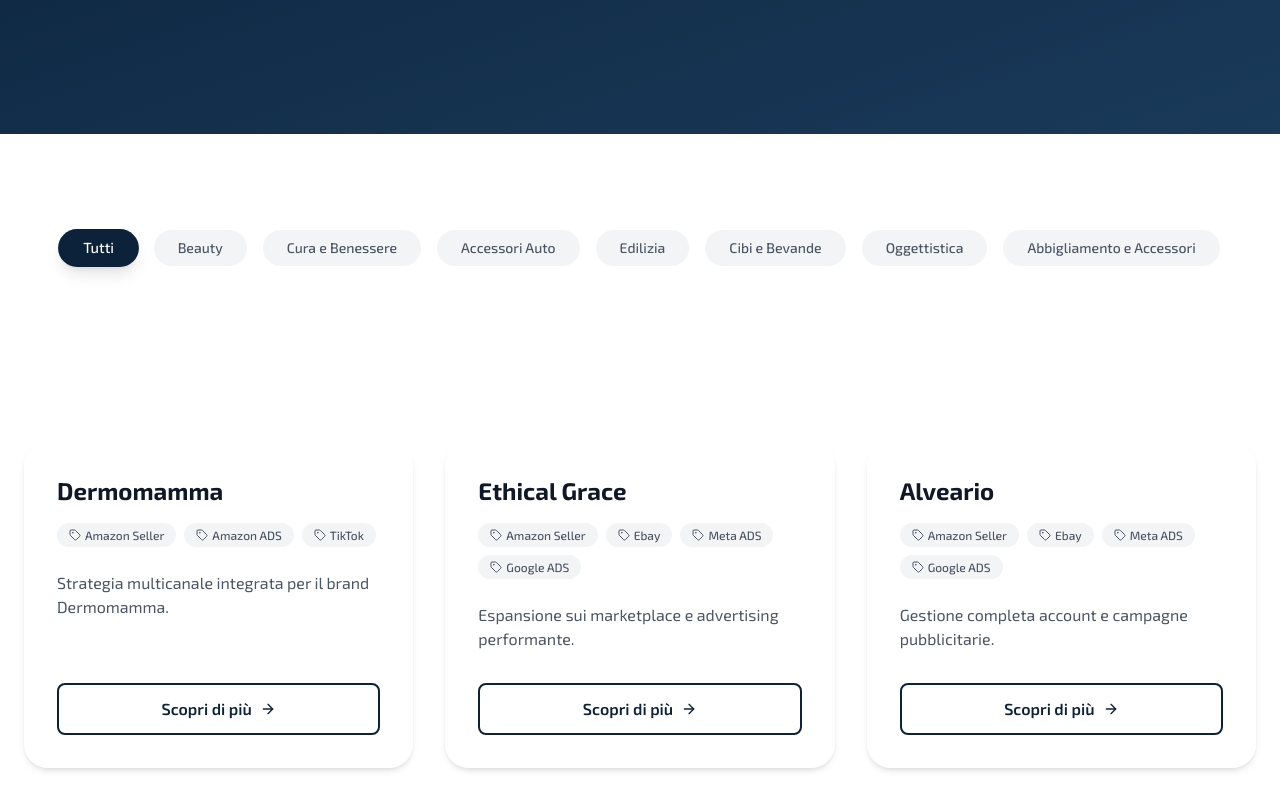
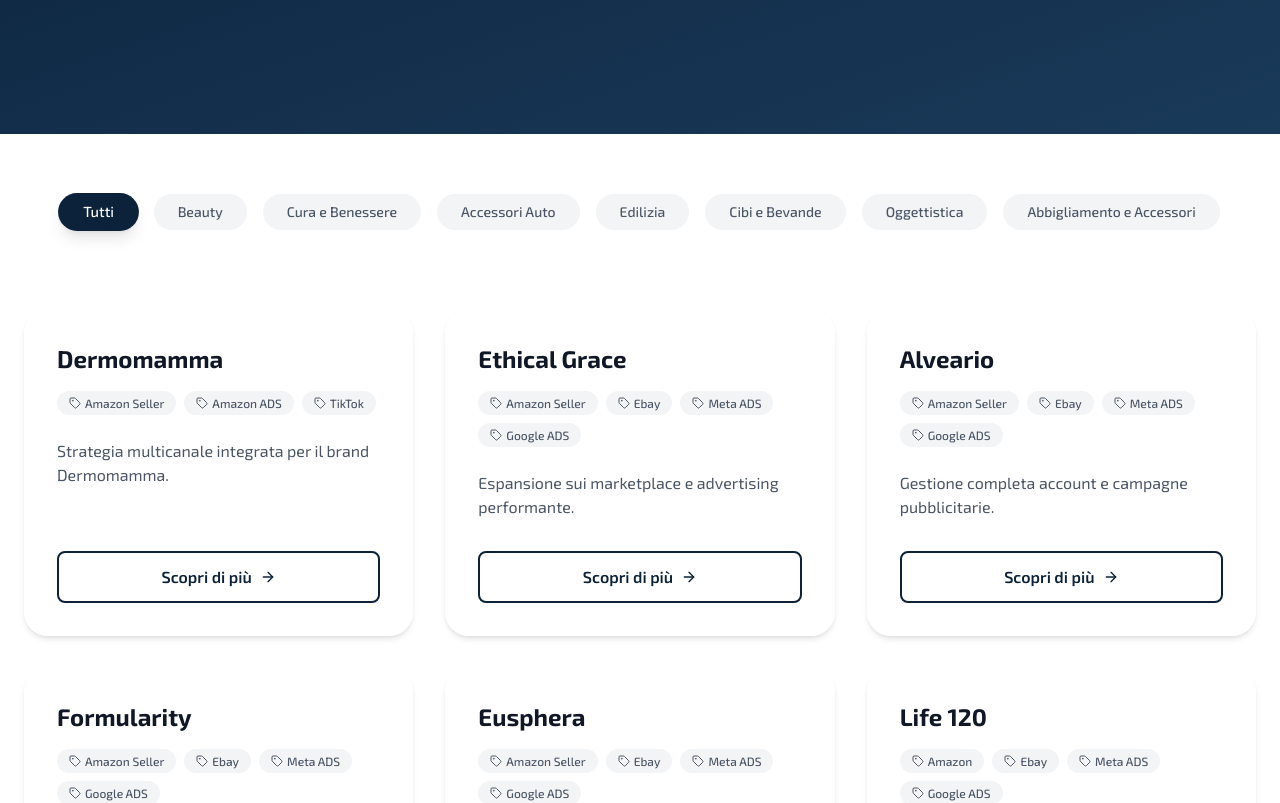
Before and after one commit to oddo99/Mela-vercel, a Next.js app: page /casistudio in a window 1280 px wide. Shown: the part 300-1103 px from the top of the page. Built offline with nearby package versions, Linux system fonts and the light colour scheme.

Commit message:
Fix: Adjust case studies page padding and add CTA button navigation
- Set filter and grid sections to 60px top / 20px bottom padding
- Add Link to 'Parla con noi' button to navigate to /contatti

```diff
--- a/src/app/casistudio/page.tsx
+++ b/src/app/casistudio/page.tsx
@@ -184,7 +184,7 @@
                 </Section>
 
                 {/* Filter Section */}
-                <Section className="bg-white pt-12 pb-4">
+                <Section className="bg-white pt-15 md:pt-15 lg:pt-15 pb-5 md:pb-5 lg:pb-5">
                     <div className="container">
                         <div className="flex flex-wrap justify-center gap-4">
                             {categories.map((category) => (
@@ -206,7 +206,7 @@
                 </Section>
 
                 {/* Case Studies Grid */}
-                <Section className="bg-white py-12 lg:py-20">
+                <Section className="bg-white pt-15 md:pt-15 lg:pt-15 pb-5 md:pb-5 lg:pb-5">
                     <div className="container">
                         <div className="grid gap-8 md:grid-cols-2 lg:grid-cols-3">
                             {filteredStudies.map((study, index) => (
@@ -246,9 +246,11 @@
                             <p className="mx-auto mb-10 max-w-2xl text-xl text-white/90">
                                 Contattaci per analizzare le potenzialità del tuo progetto.
                             </p>
-                            <Button size="lg" className="rounded-full bg-[#FFD700] text-[#0B223A] hover:bg-[#FFC700]">
-                                Parla con noi
-                            </Button>
+                            <Link href="/contatti">
+                                <Button size="lg" className="rounded-full bg-[#FFD700] text-[#0B223A] hover:bg-[#FFC700]">
+                                    Parla con noi
+                                </Button>
+                            </Link>
                         </div>
                     </FadeIn>
                 </Section>
```
